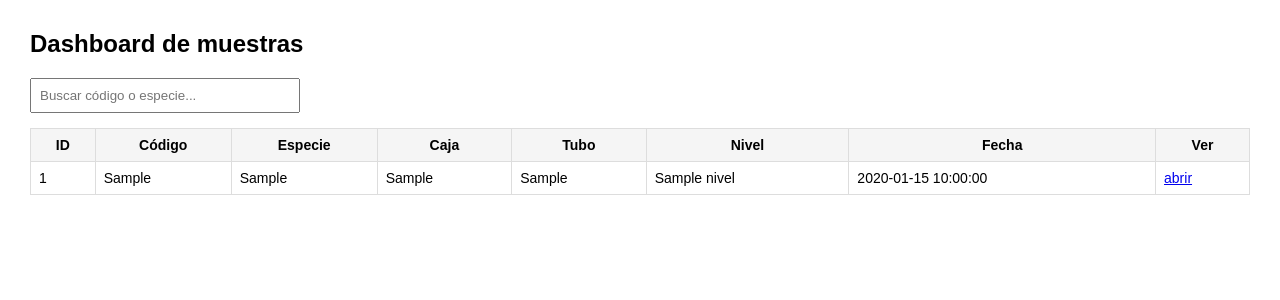
After one commit to MichaelMerino11/Farmacy_system, a FastAPI app: template app/templates/dashboard.html in a window 1280 px wide. The commit adds this page. Shown: the top 300 px of the page. Run offline with FastAPI, Linux system fonts and the light colour scheme; the template is opened without the code that fills it: most values are stand-ins (such as "Sample title", 1, 10 or a date in 2020).

Commit message:
feat: add barcode generation and dashboard view for muestras

```diff
--- a/app/main.py
+++ b/app/main.py
@@ -62,6 +62,12 @@ def crear_muestra(
     db.add(muestra)
     db.commit()
     db.refresh(muestra)
+
+    os.makedirs("app/static/barcodes", exist_ok=True)
+
+    code128 = barcode.get("code128", muestra.codigo_barra, writer=ImageWriter())
+    code128.save(f"app/static/barcodes/{muestra.codigo_barra}")
+
     db.close()
 
     return RedirectResponse(url=f"/muestras/{muestra.id}", status_code=303)
@@ -244,7 +250,24 @@ def imprimir_raw(muestra_id: int):
 
     data += b'\n\n\n'
 
-    with open("/dev/usb/lp2", "wb") as printer:
+    with open("/dev/usb/lp0", "wb") as printer:
         printer.write(data)
 
     return {"status": "Impreso correctamente"}
+
+@app.get("/dashboard", response_class=HTMLResponse)
+def dashboard(request: Request):
+
+    db = SessionLocal()
+
+    muestras = db.query(Muestra).order_by(Muestra.created_at.desc()).all()
+
+    db.close()
+
+    return templates.TemplateResponse(
+        "dashboard.html",
+        {
+            "request": request,
+            "muestras": muestras
+        }
+    )
--- /dev/null
+++ b/app/templates/dashboard.html
@@ -0,0 +1,126 @@
+<!doctype html>
+<html>
+
+<head>
+
+    <meta charset="utf-8" />
+    <title>Dashboard de Muestras</title>
+
+    <style>
+        body {
+            font-family: Arial;
+            margin: 30px;
+        }
+
+        table {
+            border-collapse: collapse;
+            width: 100%;
+        }
+
+        th,
+        td {
+            border: 1px solid #ddd;
+            padding: 8px;
+            font-size: 14px;
+        }
+
+        th {
+            background: #f5f5f5;
+        }
+
+        tr:hover {
+            background: #fafafa;
+        }
+
+        .search {
+            margin-bottom: 15px;
+        }
+
+        input {
+            padding: 8px;
+            width: 250px;
+        }
+    </style>
+
+</head>
+
+<body>
+
+    <h2>Dashboard de muestras</h2>
+
+    <div class="search">
+        <input id="buscar" placeholder="Buscar código o especie..." />
+    </div>
+
+    <table id="tabla">
+
+        <thead>
+            <tr>
+                <th>ID</th>
+                <th>Código</th>
+                <th>Especie</th>
+                <th>Caja</th>
+                <th>Tubo</th>
+                <th>Nivel</th>
+                <th>Fecha</th>
+                <th>Ver</th>
+            </tr>
+        </thead>
+
+        <tbody>
+
+            {% for m in muestras %}
+
+            <tr>
+
+                <td>{{ m.id }}</td>
+
+                <td>{{ m.codigo_barra }}</td>
+
+                <td>{{ m.codigo_utn_especie }}</td>
+
+                <td>{{ m.numero_caja }}</td>
+
+                <td>{{ m.numero_tubo_en_caja }}</td>
+
+                <td>{{ m.nivel }}</td>
+
+                <td>{{ m.created_at }}</td>
+
+                <td>
+                    <a href="/muestras/{{ m.id }}">abrir</a>
+                </td>
+
+            </tr>
+
+            {% endfor %}
+
+        </tbody>
+
+    </table>
+
+    <script>
+
+        const input = document.getElementById("buscar")
+
+        input.addEventListener("keyup", function () {
+
+            const filtro = input.value.toLowerCase()
+
+            const filas = document.querySelectorAll("#tabla tbody tr")
+
+            filas.forEach(f => {
+
+                const texto = f.innerText.toLowerCase()
+
+                f.style.display = texto.includes(filtro) ? "" : "none"
+
+            })
+
+        })
+
+    </script>
+
+</body>
+
+</html>
--- a/app/templates/detalle.html
+++ b/app/templates/detalle.html
@@ -34,7 +34,7 @@
         <div><span class="k">ID:</span> {{ muestra.id }}</div>
         <div><span class="k">Código de barras:</span> {{ muestra.codigo_barra }}</div>
         <div style="margin-top:20px;">
-            <img src="{{ muestra.barcode_image }}" width="300">
+            <img src="/static/barcodes/{{ muestra.codigo_barra }}.png" width="300">
         </div>
         <div style="margin-top:15px;">
             <a href="/muestras/{{ muestra.id }}/print-raw">
--- a/app/templates/form.html
+++ b/app/templates/form.html
@@ -72,6 +72,7 @@
         <a href="/scan">
             <button type="button">Escanear muestras</button>
         </a>
+        <a href="/dashboard">Ver Dashboard</a>
     </form>
 </body>
 
```
